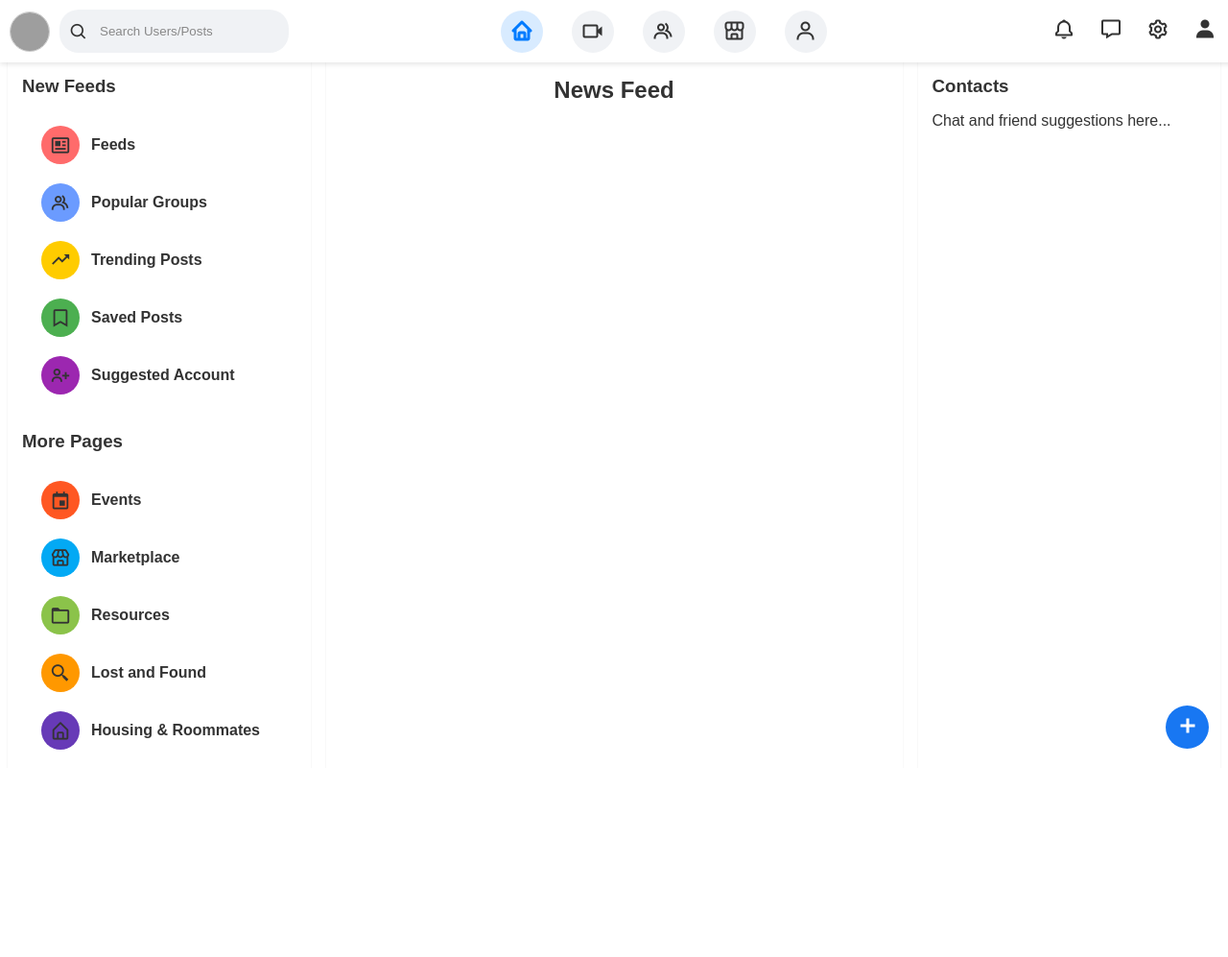
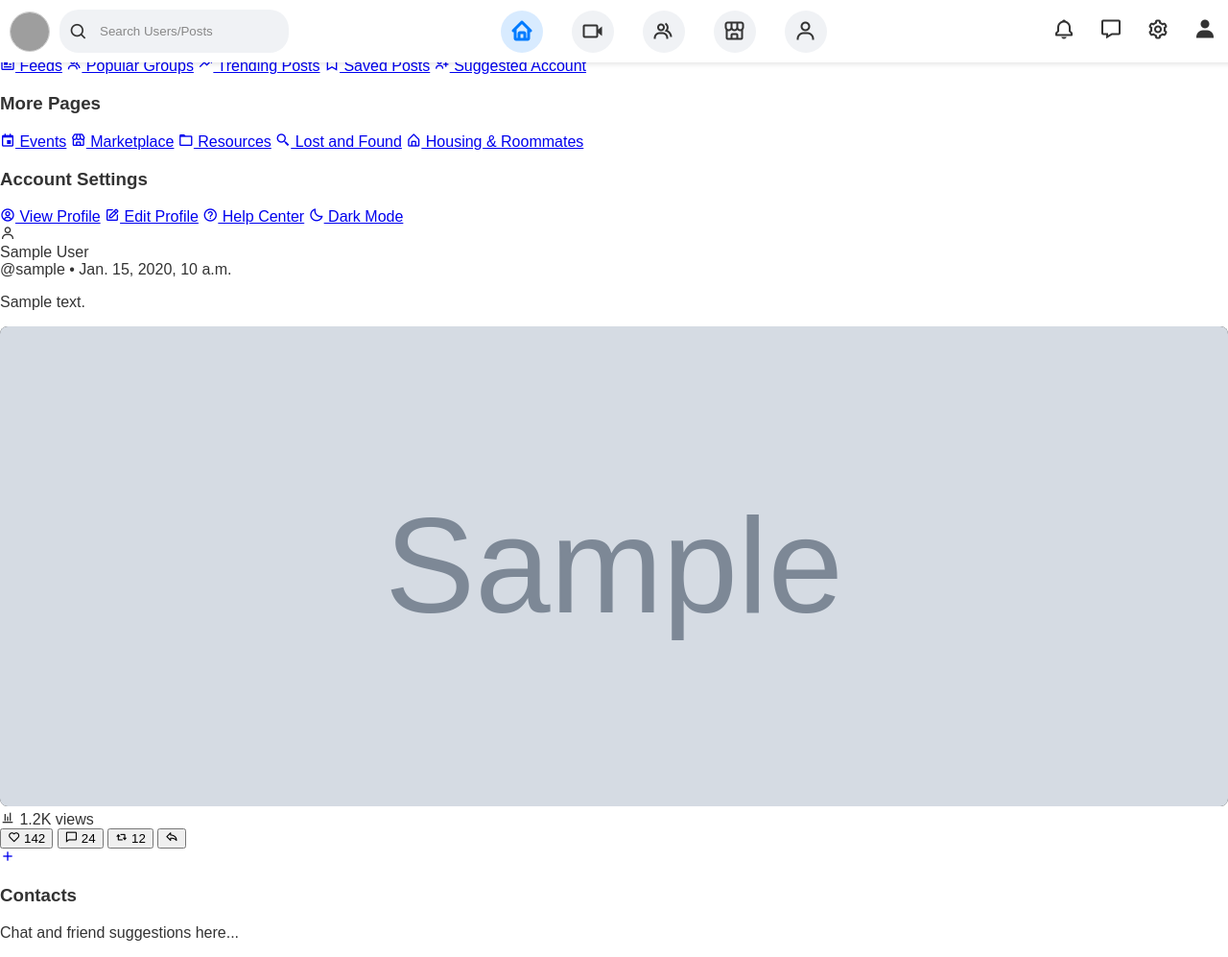
Before and after one commit to KenyanAudo03/The_Nest_Social_Web, a Django app: page /the_nest/ in a window 1280 px wide. Shown: the whole page at 96% size. Before the commit the page ends 781 px from the top, so only its background shows below. Run offline with Django 4.2, Linux system fonts and the light colour scheme; a user stored in the database is signed in; tables that the repository leaves empty hold one stand-in row (values such as "Sample post"); grey boxes marked "Sample" are stand-in pictures; grey boxes are pictures that could not be loaded.

Commit message:
feat: implement post creation with media upload functionality

```diff
--- a/posts/models.py
+++ b/posts/models.py
@@ -1,3 +1,28 @@
 from django.db import models
+from django.conf import settings
 
-# Create your models here.
+
+class Post(models.Model):
+    user = models.ForeignKey(
+        settings.AUTH_USER_MODEL, on_delete=models.CASCADE, related_name="posts"
+    )
+    content = models.TextField(blank=True, null=True, max_length=1000)
+    created_at = models.DateTimeField(auto_now_add=True)
+    reposted_from = models.ForeignKey(
+        "self",
+        on_delete=models.SET_NULL,
+        null=True,
+        blank=True,
+        related_name="reposted_posts",
+    )
+
+    def __str__(self):
+        return f"Post by {self.user.username} - {self.created_at}"
+
+
+class Media(models.Model):
+    post = models.ForeignKey(Post, on_delete=models.CASCADE, related_name="media")
+    file = models.FileField(upload_to="posts/media/")
+
+    def __str__(self):
+        return f"Media for Post ID {self.post.id}"
--- a/posts/templates/home.html
+++ b/posts/templates/home.html
@@ -1,216 +1,17 @@
-{% extends 'base.html' %} {% block content %}
+{% extends 'base.html' %} {% block content %} {% load static %}
+{% load time_filters %}
+<link rel="stylesheet" href="{% static 'css/posts/home.css' %}" />
 <style>
-  .container {
-    display: flex;
+  .post-media img,
+.post-media video {
     width: 100%;
-    padding-top: 45px;
-    height: calc(100vh - 40px);
-    position: fixed;
-  }
+    aspect-ratio: 16/15;
+    object-fit: cover;
+    max-height: 500px;
+    border-radius: 8px;
+    background: #2a2a2a;
+}
 
-  .left_navigation,
-  .right_navigation,
-  .posts_suggested_profiles {
-    padding: 15px;
-    height: 100%;
-    overflow-y: auto;
-    overflow-x: hidden;
-    border-radius: 8px;
-    margin: 0 8px;
-    box-shadow: 0 1px 2px rgba(0, 0, 0, 0.1);
-
-    /* Firefox scrollbar */
-    scrollbar-width: thin;
-    scrollbar-color: transparent transparent;
-    transition: scrollbar-color 0.2s;
-
-    /* Webkit scrollbar */
-    &::-webkit-scrollbar {
-      width: 6px;
-    }
-
-    &::-webkit-scrollbar-track {
-      background: transparent;
-    }
-
-    &::-webkit-scrollbar-thumb {
-      background-color: transparent;
-      border-radius: 3px;
-      transition: background-color 0.2s;
-    }
-
-    /* Show scrollbar when scrolling */
-    &:hover,
-    &:focus,
-    &.scrolling {
-      scrollbar-color: #888 transparent;
-
-      &::-webkit-scrollbar-thumb {
-        background-color: #888;
-      }
-    }
-  }
-
-  .left_navigation {
-    width: 25%;
-  }
-
-  .posts_suggested_profiles {
-    width: 50%;
-    display: flex;
-    flex-direction: column;
-    align-items: center;
-  }
-
-  .right_navigation {
-    width: 25%;
-  }
-  a {
-    text-decoration: none;
-    color: #1877f2;
-    padding: 8px 0;
-  }
-
-  h3 {
-    margin-bottom: 10px;
-  }
-  .section {
-    background: var(--card-light);
-    border-radius: 12px;
-    padding: 10px;
-    margin-bottom: 15px;
-  }
-  .menu-item {
-    display: flex;
-    align-items: center;
-    padding: 10px;
-    text-decoration: none;
-    color: var(--text-light);
-    font-weight: 600;
-    border-radius: 8px;
-    transition: 0.3s;
-  }
-  .menu-item i {
-    font-size: 22px;
-    margin-right: 12px;
-  }
-  .feeds-items i {
-    border-radius: 50%;
-    width: 40px;
-    height: 40px;
-    display: flex;
-    align-items: center;
-    justify-content: center;
-  }
-
-  /* Different background colors for each icon */
-  .feeds-items:nth-child(1) i {
-    background-color: #ff6b6b;
-  }
-
-  .feeds-items:nth-child(2) i {
-    background-color: #6b9bff;
-  }
-
-  .feeds-items:nth-child(3) i {
-    background-color: #ffcc00;
-  }
-
-  .feeds-items:nth-child(4) i {
-    background-color: #4caf50;
-  }
-
-  .feeds-items:nth-child(5) i {
-    background-color: #9c27b0;
-  }
-  .more-item i,
-  .account-item i {
-    border-radius: 50%;
-    width: 40px;
-    height: 40px;
-    display: flex;
-    align-items: center;
-    justify-content: center;
-  }
-
-  .more-item:nth-child(1) i {
-    background-color: #ff5722;
-  }
-
-  .more-item:nth-child(2) i {
-    background-color: #03a9f4;
-  }
-
-  .more-item:nth-child(3) i {
-    background-color: #8bc34a;
-  }
-
-  .more-item:nth-child(4) i {
-    background-color: #ff9800;
-  }
-
-  .more-item:nth-child(5) i {
-    background-color: #673ab7;
-  }
-  .account-item:nth-child(1) i {
-    background-color: #1e88e5;
-  }
-
-  .account-item:nth-child(2) i {
-    background-color: #43a047;
-  }
-
-  .account-item:nth-child(3) i {
-    background-color: #fbc02d;
-  }
-
-  .account-item:nth-child(4) i {
-    background-color: #424242;
-  }
-
-  /* Hover effect */
-  .menu-item:hover i {
-    filter: brightness(1.2);
-  }
-  .add-post-btn {
-    border-radius: 50%;
-    width: 45px;
-    height: 45px;
-    display: flex;
-    align-items: center;
-    justify-content: center;
-    background-color: #1877f2;
-    position: fixed;
-    bottom: 20px;
-    right: 20px;
-    cursor: pointer;
-  }
-  .add-post-btn i {
-    font-size: 24px;
-    font-weight: 600;
-    color: #ffffff;
-  }
-
-  /* Hover Effect */
-  .add-post-btn:hover {
-    background-color: #0056b3;
-    transform: scale(1.1);
-  }
-  @media (max-width: 768px) {
-    .left_navigation,
-    .right_navigation {
-      display: none;
-    }
-    .posts_suggested_profiles {
-      width: 100%;
-    }
-    .add-post-btn {
-      bottom: 60px;
-    }
-    .container {
-      padding-top: 0;
-    }
-  }
 </style>
 
 <div class="container">
@@ -274,10 +75,87 @@
     </div>
   </div>
   <div class="posts_suggested_profiles">
-    <h2>News Feed</h2>
+    <div class="posts_container">
+      {% for post in posts %}
+      <div class="post">
+        <!-- Post Author -->
+        <div class="post-header">
+          <div class="profile-container">
+            {% if post.user.profile_picture %}
+            <img
+              src="{{ post.user.profile_picture.url }}"
+              alt="Profile Picture"
+              class="profile-pic"
+            />
+            {% else %}
+            <i class="bx bx-user default-icon"></i>
+            {% endif %}
+          </div>
 
-    <div class="add-post-btn" >
-      <a href="#">
+          <div class="user-info">
+            <div class="full-name">
+              {{ post.user.first_name }} {{ post.user.last_name }}
+            </div>
+            <div class="meta-info">
+              <span class="username">@{{ post.user.username }}</span> •
+              <span class="time">{{ post.created_at|time_ago }}</span>
+            </div>
+          </div>
+        </div>
+
+        <!-- Post Content -->
+        {% if post.content %}
+        <p>{{ post.content }}</p>
+        {% endif %}
+
+        <!-- Post Media -->
+        {% if post.media.all %}
+        <div class="post-media media-{{ post.media.count }}">
+          {% for media in post.media.all %} {% with media.file.url|lower as file_url %}
+          {% if file_url|slice:"-4:" in ".jpg,.png,.gif,.jpeg" or file_url|slice:"-5:" == ".webp" %}
+          <img src="{{ media.file.url }}" alt="Post media" />
+          {% elif file_url|slice:"-4:" in ".mp4,.mov,.avi,.flv,.wmv" or file_url|slice:"-5:" in ".webm,.mkv" %}
+          <video controls>
+            <source src="{{ media.file.url }}" type="video/mp4" />
+            Your browser does not support the video tag.
+          </video>
+          {% else %}
+          <p>Unsupported file type</p>
+          {% endif %} {% endwith %} {% endfor %}
+        </div>
+        {% endif %}
+
+        <div class="post-stats">
+          <div class="views-count">
+            <i class="bx bx-poll bx-rotate-270"></i>
+            <span>1.2K views</span>
+          </div>
+        </div>
+        <div class="post-actions">
+          <button class="action-button">
+            <i class="bx bx-heart"></i>
+            <span class="action-count">142</span>
+          </button>
+          <button class="action-button">
+            <i class="bx bx-comment"></i>
+            <span class="action-count">24</span>
+          </button>
+          <button class="action-button">
+            <i class="bx bx-repost"></i>
+            <span class="action-count">12</span>
+          </button>
+          <button class="action-button">
+            <i class="bx bx-share"></i>
+          </button>
+        </div>
+      </div>
+      {% empty %}
+      <p>No posts available.</p>
+      {% endfor %}
+    </div>
+
+    <div class="add-post-btn">
+      <a href="{% url 'posts:create_post' %}">
         <i class="bx bx-plus"></i>
       </a>
     </div>
--- a/posts/views.py
+++ b/posts/views.py
@@ -1,6 +1,45 @@
 from django.shortcuts import render
+from django.shortcuts import render, redirect
+from django.contrib.auth.decorators import login_required
+from .models import Post, Media
+from .forms import PostForm, MediaUploadForm
+from django.forms import modelformset_factory
 
 
 # Create your views here.
 def home(request):
-    return render(request, "home.html")
+    posts = (
+        Post.objects.select_related("user")
+        .prefetch_related("media")
+        .order_by("-created_at")
+    )
+    return render(request, "home.html", {"posts": posts})
+
+
+@login_required
+def create_post(request):
+    if request.method == "POST":
+        post_form = PostForm(request.POST)
+        media_form = MediaUploadForm(request.POST, request.FILES)
+
+        if post_form.is_valid() and media_form.is_valid():
+            post = post_form.save(commit=False)
+            post.user = request.user
+            post.save()
+
+            # Handle multiple file uploads
+            files = request.FILES.getlist("files")
+            for file in files:
+                # Optional: Add file type validation here
+                Media.objects.create(post=post, file=file)
+
+            return redirect("posts:home")  # Removed pk parameter since it wasn't needed
+    else:
+        post_form = PostForm()
+        media_form = MediaUploadForm()
+
+    return render(
+        request,
+        "create_post.html",
+        {"post_form": post_form, "media_form": media_form},
+    )
```
Also changed, not shown: posts/templates/create_post.html (added, +113 -0 lines).
